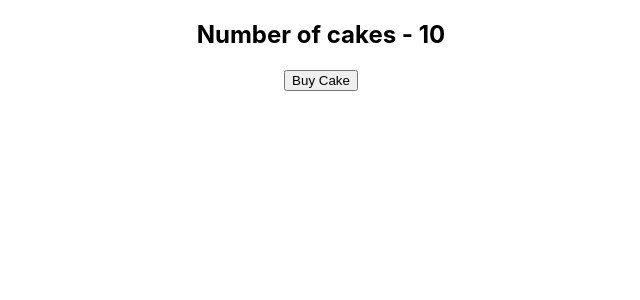
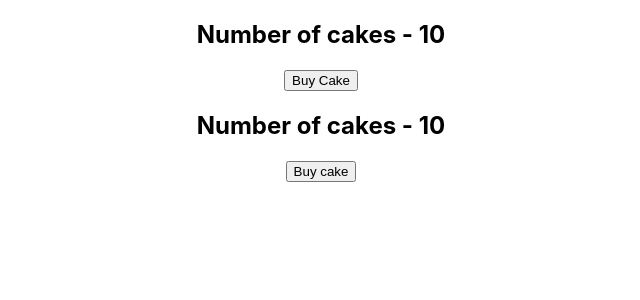
Before and after one commit to viliusgudziunas/react-redux-tutorial, a React (Create React App) app: page / in a window 1280 px wide. Shown: the top 300 px of the page, without its empty margins (319-959 px from the left). Built offline with nearby package versions, Linux system fonts and the light colour scheme.

Commit message:
React Redux Tutorials - 20 - useSelector Hook

```diff
--- a/src/App.js
+++ b/src/App.js
@@ -3,12 +3,14 @@ import { Provider } from "react-redux";
 import store from "./redux/store";
 import "./App.css";
 import CakeContainer from "./components/CakeContainer";
+import HooksCakeContainer from "./components/HooksCakeContainer";
 
 function App() {
   return (
     <Provider store={store}>
       <div className="App">
         <CakeContainer />
+        <HooksCakeContainer />
       </div>
     </Provider>
   );
--- /dev/null
+++ b/src/components/HooksCakeContainer.jsx
@@ -0,0 +1,15 @@
+import React from "react";
+import { useSelector } from "react-redux";
+
+function HooksCakeContainer() {
+  const numOfCakes = useSelector(state => state.numOfCakes);
+
+  return (
+    <div>
+      <h2>Number of cakes - {numOfCakes}</h2>
+      <button>Buy cake</button>
+    </div>
+  );
+}
+
+export default HooksCakeContainer;
```
